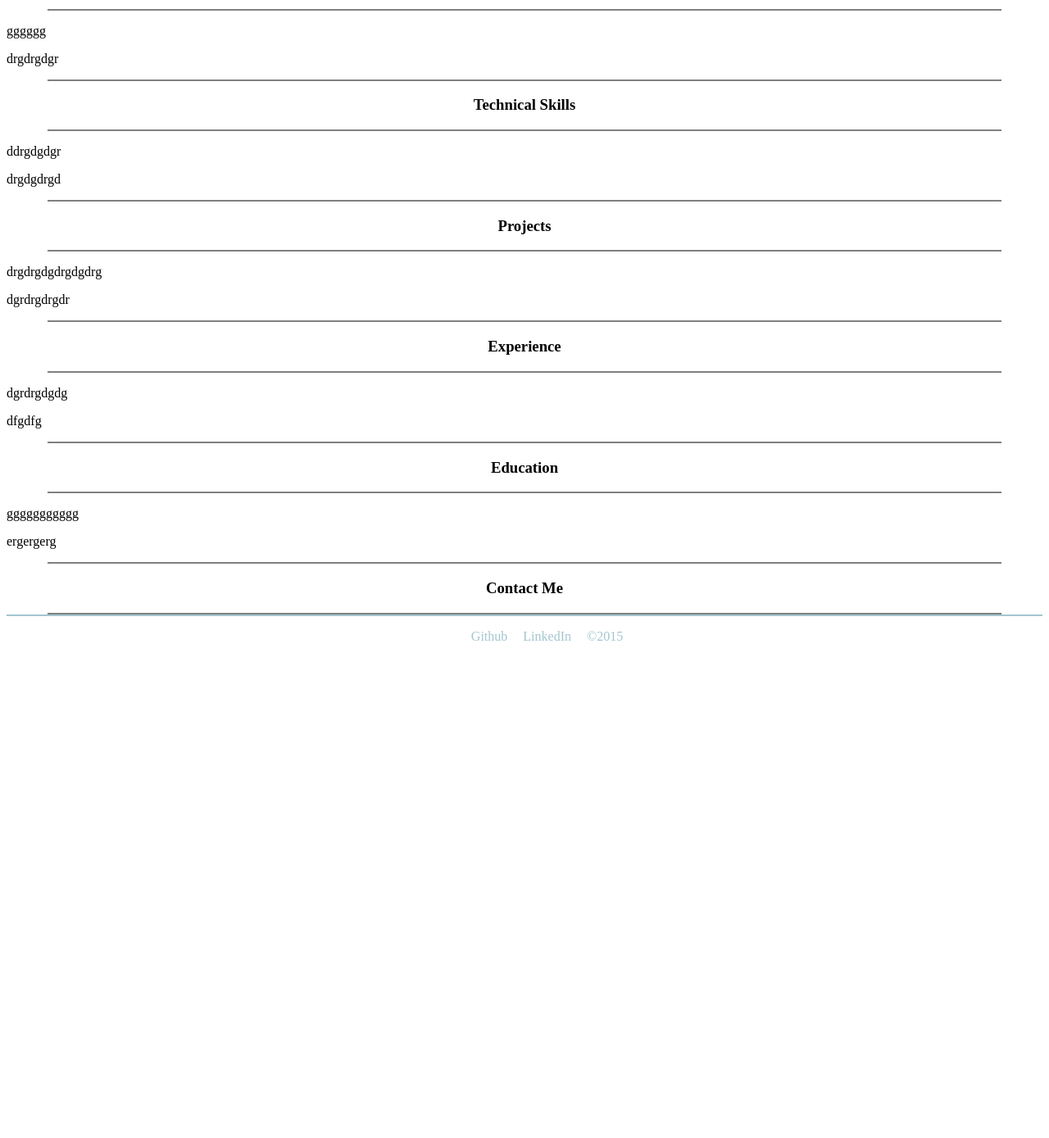
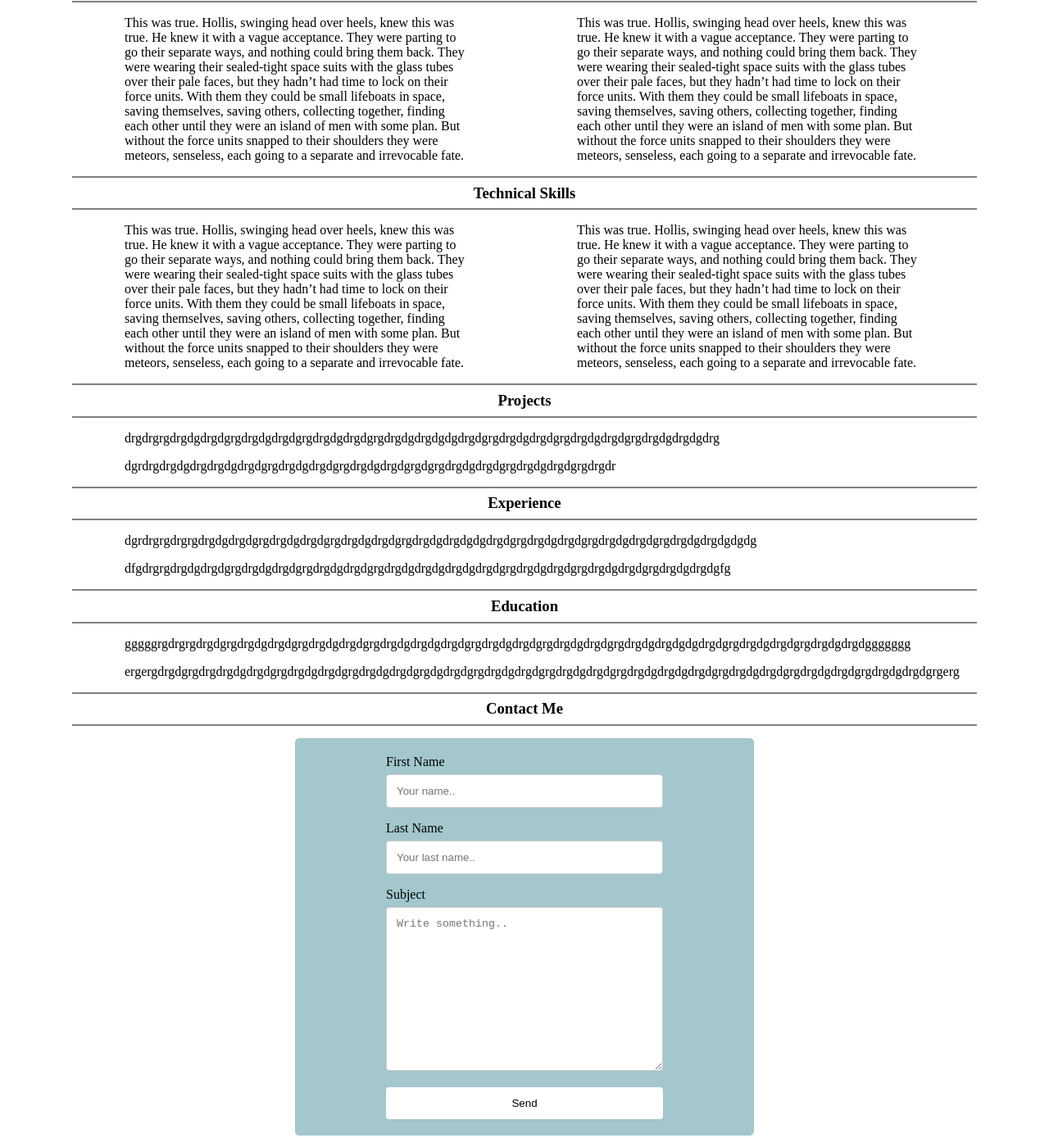
Before and after one commit to DWW1993/resume-lab, a plain HTML site: page index.html in a window 1280 px wide. Shown: the part 236-1625 px from the top of the page at 82% size. Before the commit the page ends 1038 px from the top, so only its background shows below. Drawn offline with Linux system fonts and the light colour scheme.

Commit message:
lots of code

```diff
--- a/index.html
+++ b/index.html
@@ -8,63 +8,110 @@
     <link rel="stylesheet" href="style.css">
 </head>
 <body>
-    <div class="navbar">
+    <div class="navlist">
         <ul>
-            <div class="navlist">
             <li>About</li>
             <li>Skills</li>
             <li>Projects</li>
             <li>Resume</li>
             <li>Contact</li>
-            </div>
         </ul>
     </div>
 
+    <div class="main">
         <div class="name">
             <h1>Daniel Walker</h1>
             <h4>Front End Engineer</h4>
         </div>
+
         <div class="about">
             <div class="headings">
                 <h3>About Me</h3>
             </div>
-        <p>gggggg</p>
-        <p>drgdrgdgr</p>
+
+            <div class="about-tech">
+                <p>This was true. Hollis, swinging head over heels, knew this was true. He knew it with a vague acceptance. They were parting to go their separate ways, and nothing could bring them back. They were wearing their sealed-tight space suits with the glass tubes over their pale faces, but they hadn’t had time to lock on their force units. With them they could be small lifeboats in space, saving themselves, saving others, collecting together, finding each other until they were an island of men with some plan. But without the force units snapped to their shoulders they were meteors, senseless, each going to a separate and irrevocable fate.</p>
+
+                <p>This was true. Hollis, swinging head over heels, knew this was true. He knew it with a vague acceptance. They were parting to go their separate ways, and nothing could bring them back. They were wearing their sealed-tight space suits with the glass tubes over their pale faces, but they hadn’t had time to lock on their force units. With them they could be small lifeboats in space, saving themselves, saving others, collecting together, finding each other until they were an island of men with some plan. But without the force units snapped to their shoulders they were meteors, senseless, each going to a separate and irrevocable fate.</p>
             </div>
+
+        </div>
+
         <div class="tech">
             <div class="headings">
                 <h3>Technical Skills</h3>
             </div>
-        <p>ddrgdgdgr</p>
-        <p>drgdgdrgd</p>
+
+            <div class="about-tech">
+                <p>This was true. Hollis, swinging head over heels, knew this was true. He knew it with a vague acceptance. They were parting to go their separate ways, and nothing could bring them back. They were wearing their sealed-tight space suits with the glass tubes over their pale faces, but they hadn’t had time to lock on their force units. With them they could be small lifeboats in space, saving themselves, saving others, collecting together, finding each other until they were an island of men with some plan. But without the force units snapped to their shoulders they were meteors, senseless, each going to a separate and irrevocable fate.</p>
+
+                <p>This was true. Hollis, swinging head over heels, knew this was true. He knew it with a vague acceptance. They were parting to go their separate ways, and nothing could bring them back. They were wearing their sealed-tight space suits with the glass tubes over their pale faces, but they hadn’t had time to lock on their force units. With them they could be small lifeboats in space, saving themselves, saving others, collecting together, finding each other until they were an island of men with some plan. But without the force units snapped to their shoulders they were meteors, senseless, each going to a separate and irrevocable fate.</p>
+            </div>
         </div>
 
         <div class="projects">
             <div class="headings">
                 <h3>Projects</h3>
             </div>
-        <p>drgdrgdgdrgdgdrg</p>
-        <p>dgrdrgdrgdr</p>
+
+            <div class="projects1">
+                <p>drgdrgrgdrgdgdrgdgrgdrgdgdrgdgrgdrgdgdrgdgrgdrgdgdrgdgdgdrgdgrgdrgdgdrgdgrgdrgdgdrgdgrgdrgdgdrgdgdrg</p>
+            </div>
+
+            <div class="projects2">
+                <p>dgrdrgdrgdgdrgdrgdgdrgdgrgdrgdgdrgdgrgdrgdgdrgdgrgdgrgdrgdgdrgdgrgdrgdgdrgdgrgdrgdr</p>
+            </div>
         </div>
 
         <div class="exp">
             <div class="headings">
                 <h3>Experience</h3>
             </div>
-        <p>dgrdrgdgdg</p>
-        <p>dfgdfg</p>
+
+            <div class="exp1">
+                <p>dgrdrgrgdrgrgdrgdgdrgdgrgdrgdgdrgdgrgdrgdgdrgdgrgdrgdgdrgdgdgdrgdgrgdrgdgdrgdgrgdrgdgdrgdgrgdrgdgdrgdgdgdg</p>
+            </div>
+
+            <div class="exp2">
+            <p>dfgdrgrgdrgdgdrgdgrgdrgdgdrgdgrgdrgdgdrgdgrgdrgdgdrgdgdrgdgdrgdgrgdrgdgdrgdgrgdrgdgdrgdgrgdrgdgdrgdgfg</p>
+            </div>
         </div>
 
         <div class="edu">
             <div class="headings">
             <h3>Education</h3>
             </div>
-        <p>ggggggggggg</p>
-        <p>ergergerg</p>
+
+            <div class="headings1">
+                <p>gggggrgdrgrgdrgdgrgdrgdgdrgdgrgdrgdgdrgdgrgdrgdgdrgdgdrgdgrgdrgdgdrgdgrgdrgdgdrgdgrgdrgdgdrgdgdgdrgdgrgdrgdgdrgdgrgdrgdgdrgdggggggg</p>
+            </div>
+
+            <div class="headings2">
+                <p>ergergdrgdgrgdrgdrgdgdrgdgrgdrgdgdrgdgrgdrgdgdrgdgrgdgdrgdgrgdrgdgdrgdgrgdrgdgdrgdgrgdrgdgdrgdgdrgdgrgdrgdgdrgdgrgdrgdgdrgdgrgdrgdgdrgdgrgerg</p>
+            </div>
         </div>
 
         <div class="headings">
             <h3>Contact Me</h3>
+        </div>
+
+    </div>
+
+    <div class="contact">
+        <div class="container">
+            <form action="/action_page.php">
+                <label for="fname">First Name</label></br>
+                <input type="text" id="fname" name="firstname" placeholder="Your name.."><br>
+
+                <label for="lname">Last Name</label></br>
+                <input type="text" id="lname" name="lastname" placeholder="Your last name.."></br>
+
+                <label for="subject">Subject</label></br>
+                <textarea id="subject" name="subject" placeholder="Write something.." style="height:200px"></textarea></br>
+
+                <input type="submit" value="Send">
+            </form>
+        </div>
     </div>
 
     <div class="bottom">
--- a/style.css
+++ b/style.css
@@ -2,35 +2,111 @@
     box-sizing: border-box;
 }
 
-.navbar {
+p {
+    text-align: left;
+    padding: 0em 4em;
+}
+
+.navlist {
     background-color: #A3C7CC;
     width: 100%;
-    height: 50px;
-}
-.navlist {
+    height: 70px;
     color: #E5FAFF;
     text-align: center;
 }
 
-li {
-    display: inline;
-    margin-left: 15px;
-    margin-top: 50%;
+.navlist li {
+    display: inline-block;
+    margin: 0 8px;
+    padding-top: 1.75em;
+    padding-bottom: 0%;
 }
 
-h1, h2, h3, h4 {
+.main {
+    margin-left: 80px;
+    margin-right: 80px;
     text-align: center;
+}
+
+.about-tech {
+    display: inline-flex;
+}
+
+.name {
+    line-height: 0;
+    margin-top: 60px;
+    margin-bottom: 30px;
 }
 
 .bottom {
     text-align: center;
     color: #A3C5CF;
     border-top: 2px solid;
+    margin: 0em 8em;
 }
+
+.bottom li {
+    display: inline-block;
+}
+
 .headings {
     border-bottom: 2px solid;
     border-top: 2px solid;
     border-color: gray;
-    margin-left: 50px;
-    margin-right: 50px;
+    line-height: 0;
 }
+
+.contact form {
+    /* text-align: center; */
+}
+
+.contact form label {
+    text-align: none;
+}
+
+input[type=text], select, textarea {
+    width: 100%;
+    padding: 12px;
+    border: 1px solid #ccc;
+    border-radius: 4px;
+    box-sizing: border-box;
+    margin-top: 6px;
+    margin-bottom: 16px;
+    resize: vertical;
+    width: 55%;
+}
+
+input[type=submit] {
+    background-color:white;
+    color: black;
+    padding: 12px 20px;
+    border: none;
+    border-radius: 4px;
+    cursor: pointer;
+    width: 55%;
+}
+
+input[type=submit]:hover {
+    background-color: seashell;
+}
+
+.container {
+    border-radius: 5px;
+    background-color: #A3C7CC;
+    padding: 20px;
+    width: 35em;
+    margin: 15px auto 60px;
+}
+
+form {
+    width: 65%;
+    margin: 0 auto;
+}
+
+form textarea {
+    width: 100%;
+}
+
+.contact form input {
+    width: 100%;
+}
```
Lines whose indentation alone changed are shown as unchanged.
